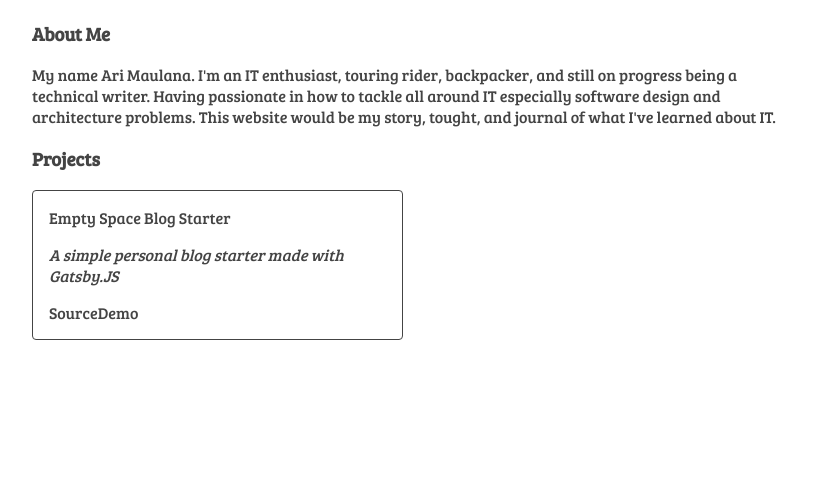
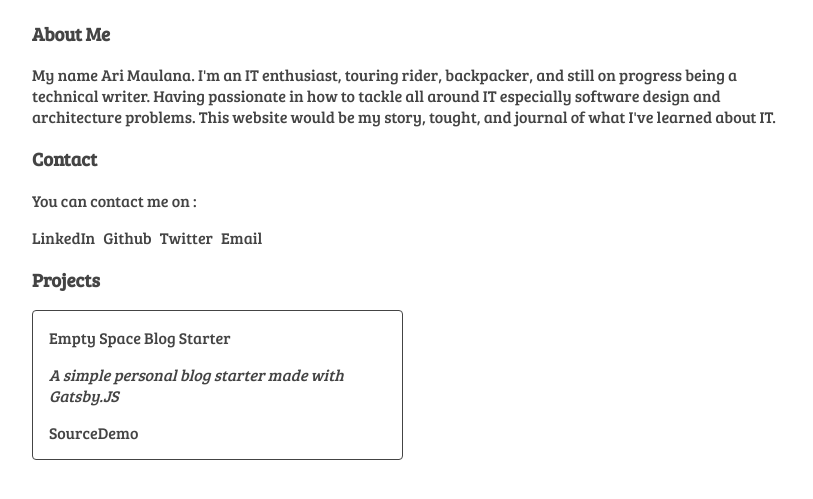
Before and after one commit to arimaulana/empty-space-blog-starter, a Gatsby site: page /about in a window 1280 px wide. Shown: the part 63-562 px from the top of the page, without its empty margins (233-1046 px from the left). Built offline with nearby package versions, Linux system fonts and the light colour scheme; Gatsby itself is replaced by a stand-in of ours.

Commit message:
add contacts field

```diff
--- a/gatsby-config.js
+++ b/gatsby-config.js
@@ -25,6 +25,10 @@ module.exports = {
 				name: "Twitter",
 				link: "https://twitter.com/arimaulana_id",
 			},
+			{
+				name: "Email",
+				link: "mailto:maulana.ari@protonmail.com"
+			}
 		],
 		projects: [
 			{
--- a/src/pages/about.js
+++ b/src/pages/about.js
@@ -1,6 +1,6 @@
 import React from "react";
 import Layout from "../components/layout";
-import { useStaticQuery, graphql } from "gatsby";
+import { useStaticQuery, graphql, Link } from "gatsby";
 import Project from "../components/project";
 import AboutStyles from "./about.module.scss";
 
@@ -36,6 +36,13 @@ const About = () => {
 				<h1>About Me</h1>
 				<p>{data.site.siteMetadata.about.description}</p>
 			</section>
+			<section className={AboutStyles.contacts}>
+				<h1>Contact</h1>
+				<p>You can contact me on :</p>
+				{data.site.siteMetadata.contacts.map((contact) => {
+					return <a href={contact.link}>{contact.name}</a>;
+				})}
+			</section>
 			<section>
 				<h1>Projects</h1>
 				<section className={AboutStyles.projects}>
--- a/src/pages/about.module.scss
+++ b/src/pages/about.module.scss
@@ -1,3 +1,9 @@
+.contacts {
+    a {
+        margin-right: 8px;
+    }
+}
+
 .projects {
 	display: grid;
     grid-template-columns: 1fr 1fr;
```
